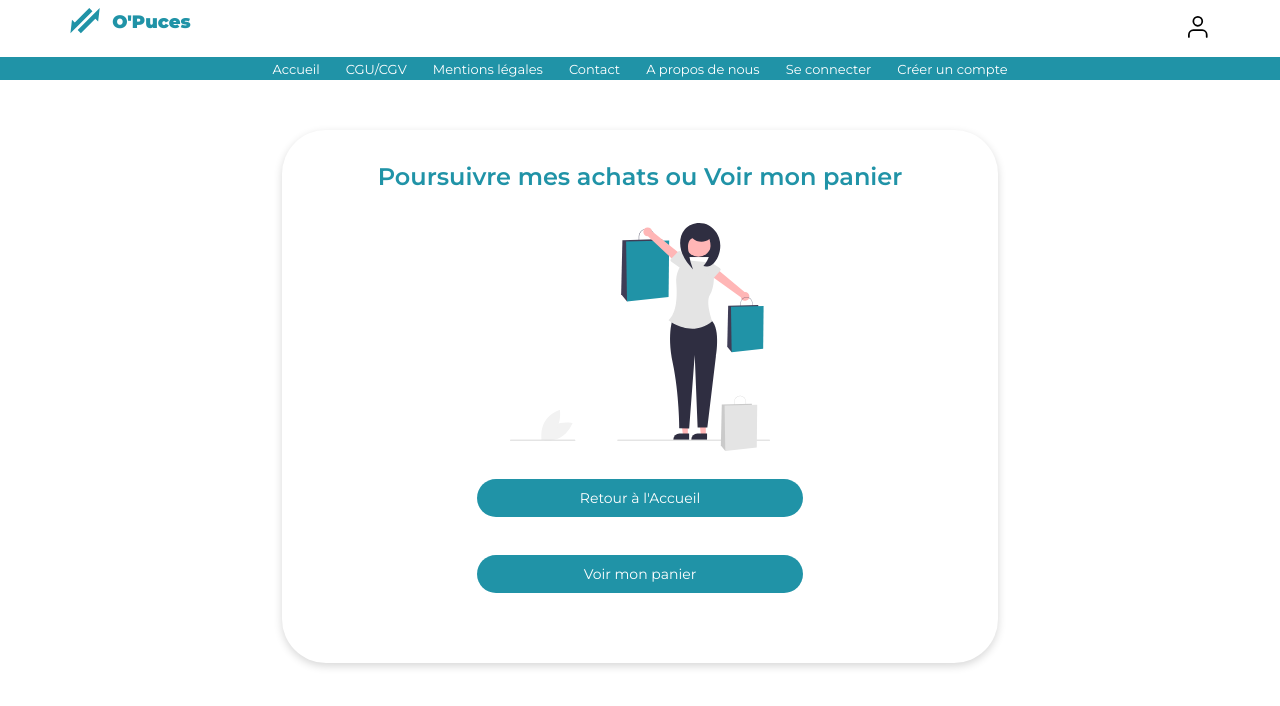
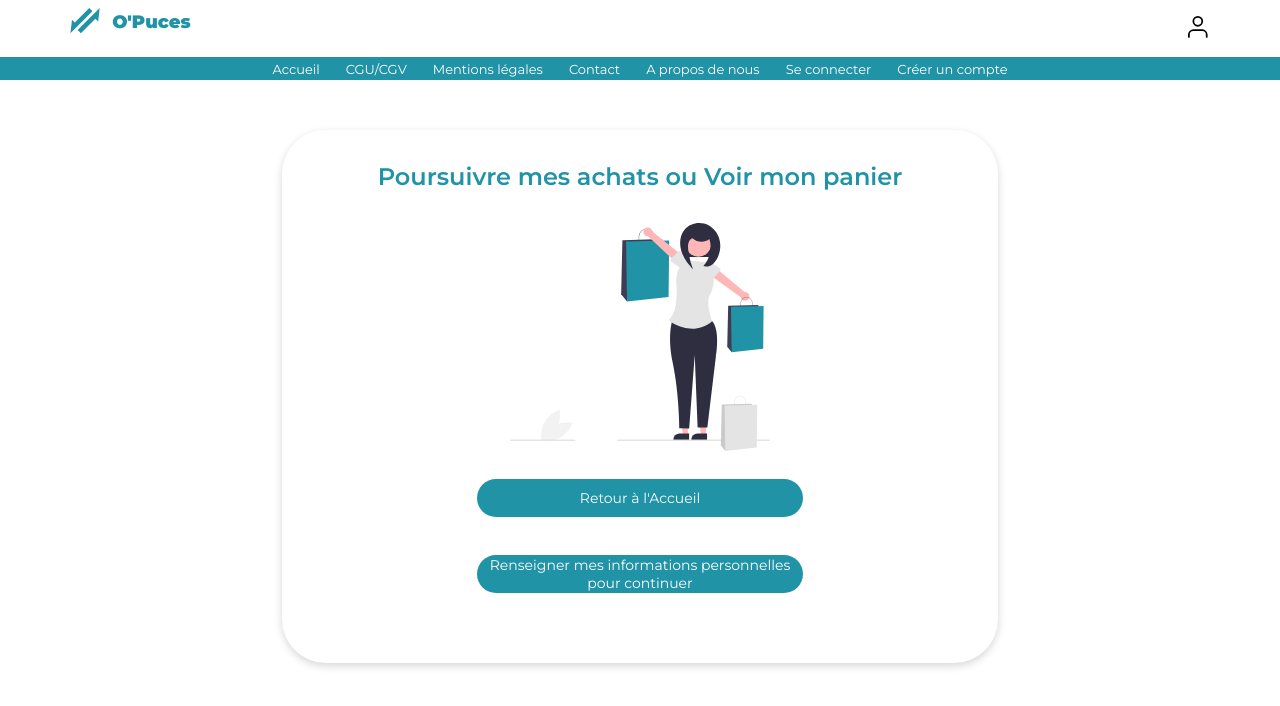
Before and after one commit to Gaetan-CRISTINA/Projet-OPuces-Front, a Vue app in the folder opuces/: page /continue in a window 1280 px wide. Shown: the top 706 px of the page. Built offline with nearby package versions, Linux system fonts and the light colour scheme; no server answers.

Commit message:
update conditions cart / updateuser /UserInfos

```diff
--- a/opuces/src/components/organisms/PageRegister.vue
+++ b/opuces/src/components/organisms/PageRegister.vue
@@ -12,7 +12,7 @@
         </div>
 
         <form @submit="handleSubmit">
-          <h6>Nom</h6>
+          <h6>Nom d'utilisateur</h6>
           <input
             v-model="username"
             type="text"
--- a/opuces/src/views/BuyOrContinue.vue
+++ b/opuces/src/views/BuyOrContinue.vue
@@ -25,12 +25,26 @@
                      Retour à l'Accueil
                 </button></router-link>
                 <router-link
+                v-if="userInfos"
                 :to="{
                     name: 'Cart'}
-                    "><button class="--button connect">
+                    ">
+                    <button class="--button connect">
 
                      Voir mon panier
-                </button></router-link>
+                </button>
+                </router-link>
+
+                <router-link
+                v-if="!userInfos"
+                :to="{
+                    name: 'UpdateUser'}
+                    ">
+                    <button class="--button connect">
+
+                     Renseigner mes informations personnelles pour continuer
+                </button>
+                </router-link>
             </div>
         </div>
     </div>
@@ -41,6 +55,7 @@
 
 import Header2 from '../components/organisms/Header2.vue'
 import IllusLamp from '../components/atoms/IllusLamp.vue'
+import storage from '../plugins/storage';
 
 export default {
   name: 'BuyOrContinue',
@@ -48,6 +63,16 @@ export default {
     Header2,
     IllusLamp
 
+  },
+  computed:{
+    userInfos(){
+      const userInfos = storage.get('UserInfos');
+      if (isNaN(userInfos)){
+        return true;
+      } else {
+        return false;
+      }
+    }
   }
 }
 </script>
--- a/opuces/src/views/CancelOrder.vue
+++ b/opuces/src/views/CancelOrder.vue
@@ -17,13 +17,10 @@
             <h1>L'équipe O'Puces.</h1>
 
             <div>
-             <router-link
-                :to="{
-                    name: 'Home'}
-                    "><button class="--button connect">
+             <button class="--button connect" @click="UnsetUserInfos">
 
                      Retour à l'Accueil
-                </button></router-link>
+                </button>
             </div>
         </div>
     </div>
@@ -34,6 +31,7 @@
 
 import Header2 from '../components/organisms/Header2.vue'
 import IllusLamp from '../components/atoms/IllusLamp.vue'
+import storage from '../plugins/storage'
 
 export default {
   name: 'CancelOrder',
@@ -41,6 +39,13 @@ export default {
     Header2,
     IllusLamp
 
+  },
+  methods: {
+    async UnsetUserInfos(event){
+      event.preventDefault();
+      storage.unset('UserInfos');
+      this.$router.push({ name : 'Home' })
+    }
   }
 }
 </script>
--- a/opuces/src/views/KnowMore.vue
+++ b/opuces/src/views/KnowMore.vue
@@ -13,7 +13,7 @@
               <select name="civility" v-model="civility">
                 <option value="Madame">Madame</option>
                 <option value="Monsieur">Monsieur</option>
-                <option value="Autres">Autres</option>
+                <option value="Autre">Autre</option>
               </select>
                 <div class="error" v-if="civilityEmpty">
                 Merci de choisir une civilité
@@ -103,7 +103,12 @@
                 Enregistrer mes informations
               </button>
             </form>
-
+            <router-link
+            :to="{
+              name: 'Home'
+              }">
+            <button>Je le ferai plus tard</button>
+            </router-link>
 
 
 
@@ -248,9 +253,9 @@ button {
   width: 345px;
   height: 38px;
   color: white;
+  background-color: $main-green;
   width: 100%;
   border: none;
-  margin: 17px;
   display: flex;
   justify-content: center;
   align-items: center;
--- a/opuces/src/views/UpdateUser.vue
+++ b/opuces/src/views/UpdateUser.vue
@@ -14,7 +14,7 @@
               <select name="civility" v-model="civility">
                 <option value="Madame">Madame</option>
                 <option value="Monsieur">Monsieur</option>
-                <option value="Autres">Autres</option>
+                <option value="Autre">Autre</option>
               </select>
               <div class="error" v-if="civilityEmpty">
                 Merci de choisir une civilité
@@ -195,12 +195,17 @@ export default {
             this.zipcode,
             this.city,
           ]);
-
-          this.$router.push({ name: "Myaccount" });
+          this.idCart = storage.get('ClassifiedIdCart');
+            if(this.idCart){
+              this.$router.push({ name : 'Cart'})
+            } else {
+              this.$router.push({ name: "Myaccount" });
+            }
         }
       }
     },
   },
+
 };
 </script>
 
```
